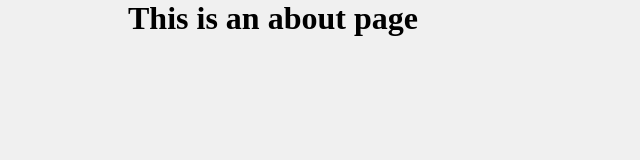
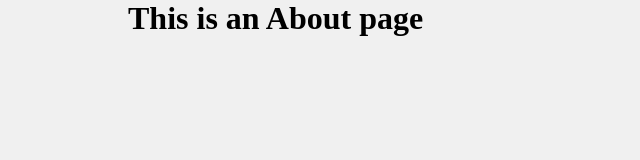
Before and after one commit to lassesuomela/banksim, a Vue app in the folder web/frontend/: page /about in a window 1280 px wide. Shown: the top 160 px of the page, without its empty margins (0-640 px from the left). Built offline with nearby package versions, Linux system fonts and the light colour scheme.

Commit message:
login and register separation and fixes

```diff
--- a/web/frontend/src/views/About.vue
+++ b/web/frontend/src/views/About.vue
@@ -1,5 +1,5 @@
 <template>
   <div class="about">
-    <h1>This is an about page</h1>
+    <h1>This is an About page</h1>
   </div>
 </template>
```
